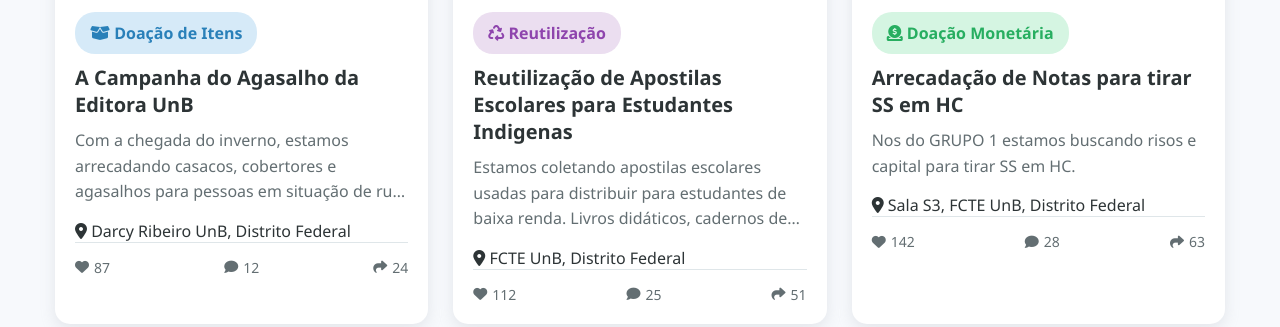
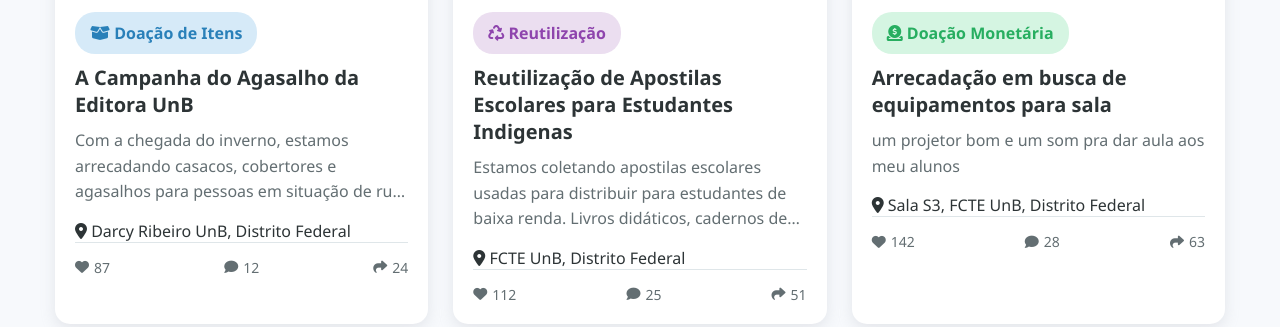
Before and after one commit to dev-joaocarvalho/HC, a plain HTML site: page index.html in a window 1280 px wide. Shown: the part 551-878 px from the top of the page. Drawn offline with Linux system fonts and the light colour scheme.

Commit message:
Update index.html

```diff
--- a/index.html
+++ b/index.html
@@ -1205,9 +1205,9 @@
             {
                 id: 3,
                 userId: 4,
-                title: "Arrecadação de Notas para tirar SS em HC",
-                description: "Nos do GRUPO 1 estamos buscando risos e capital para tirar SS em HC.",
-                image: "https://images.unsplash.com/photo-1534452203293-494d7ddbf7e0?ixlib=rb-4.0.3&ixid=M3wxMjA3fDB8MHxwaG90by1wYWdlfHx8fGVufDB8fHx8fA%3D%3D&auto=format&fit=crop&w=1170&q=80",
+                title: "Arrecadação em busca de equipamentos para sala",
+                description: "um projetor bom e um som pra dar aula aos meu alunos",
+                image: "https://fcte.unb.br/wp-content/uploads/2024/07/phoca_thumb_l_20230414_campus-fga_betomonteiro-3.jpg",
                 type: "money",
                 items: [
                     { name: "Brinquedos Educativos", quantity: 100, icon: "fa-puzzle-piece" },
```
